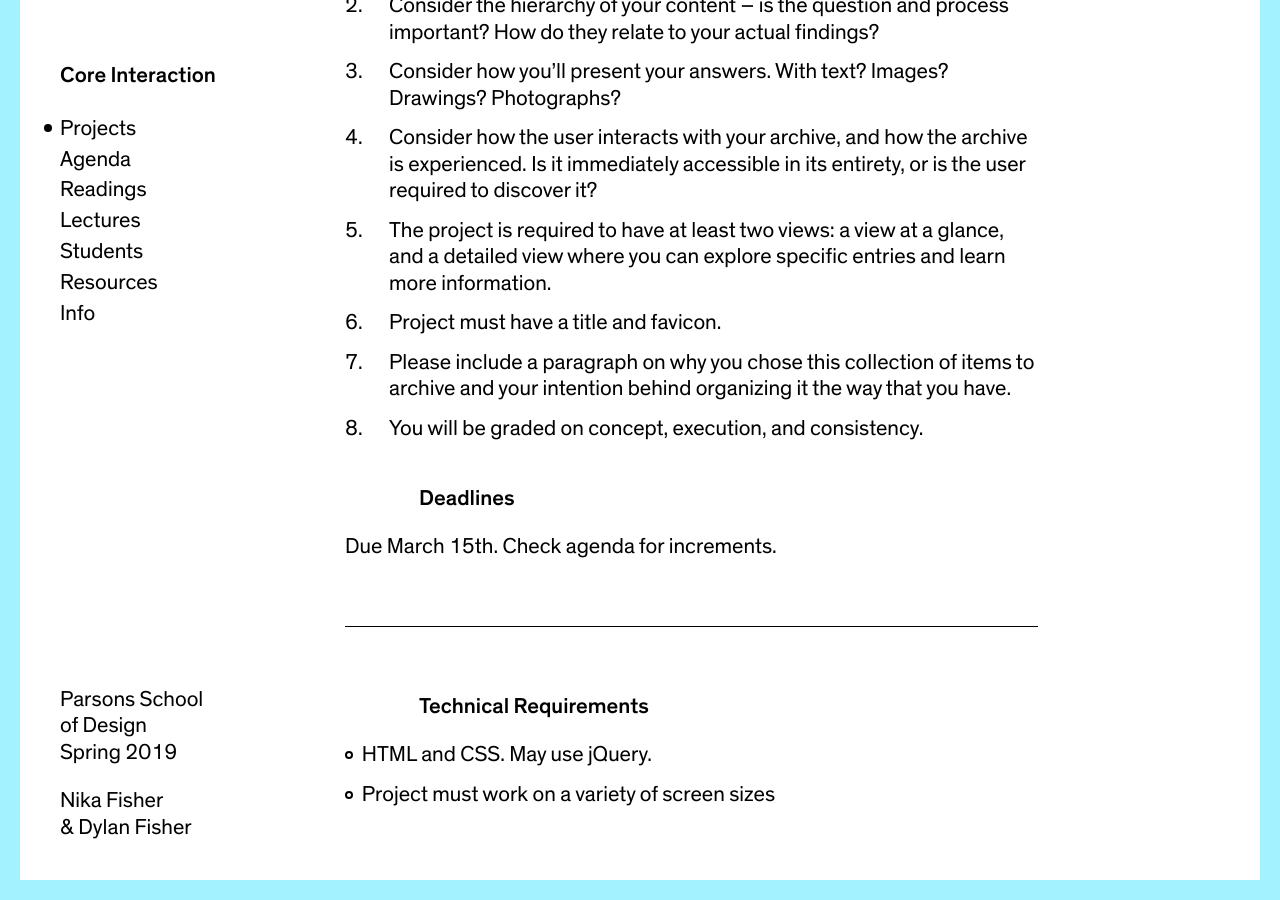
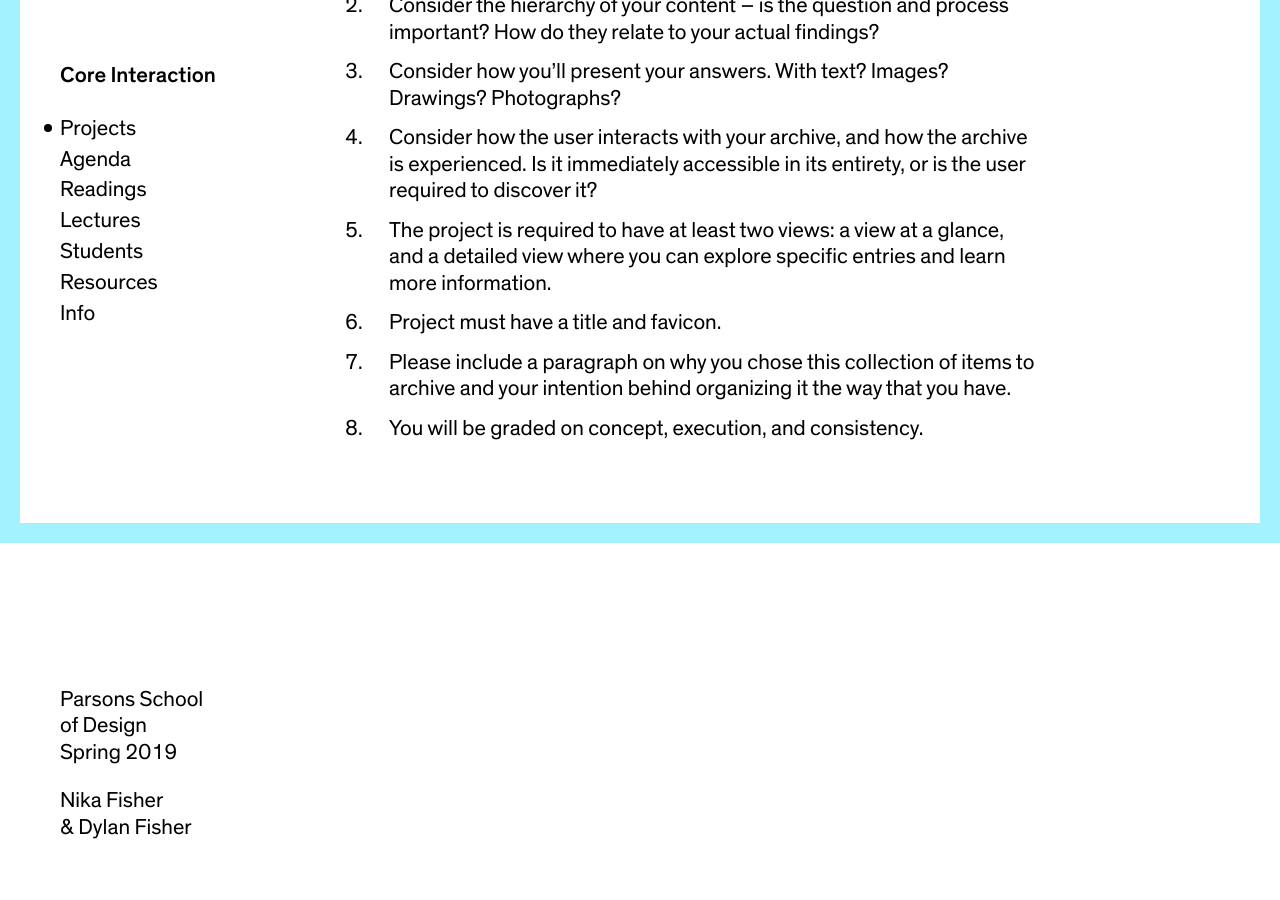
Before and after one commit to dylanfisher/ci19, a Jekyll site: the page built from _projects/obsessions.md, in a window 1280 px wide and 900 px high, scrolled down 512 px. Built offline with Jekyll 4.4.1, drawn with Linux system fonts in a browser that asks for light colours.

```diff
--- a/_projects/obsessions.md
+++ b/_projects/obsessions.md
@@ -18,14 +18,3 @@ For this project, come up with a question you’d like to explore. Devise a plan
 6. Project must have a title and favicon.
 7. Please include a paragraph on why you chose this collection of items to archive and your intention behind organizing it the way that you have.
 8. You will be graded on concept, execution, and consistency.
-
-### Deadlines
-
-Due March 15th. Check agenda for increments.
-
----
-
-### Technical Requirements
-
-- HTML and CSS. May use jQuery.
-- Project must work on a variety of screen sizes
```
